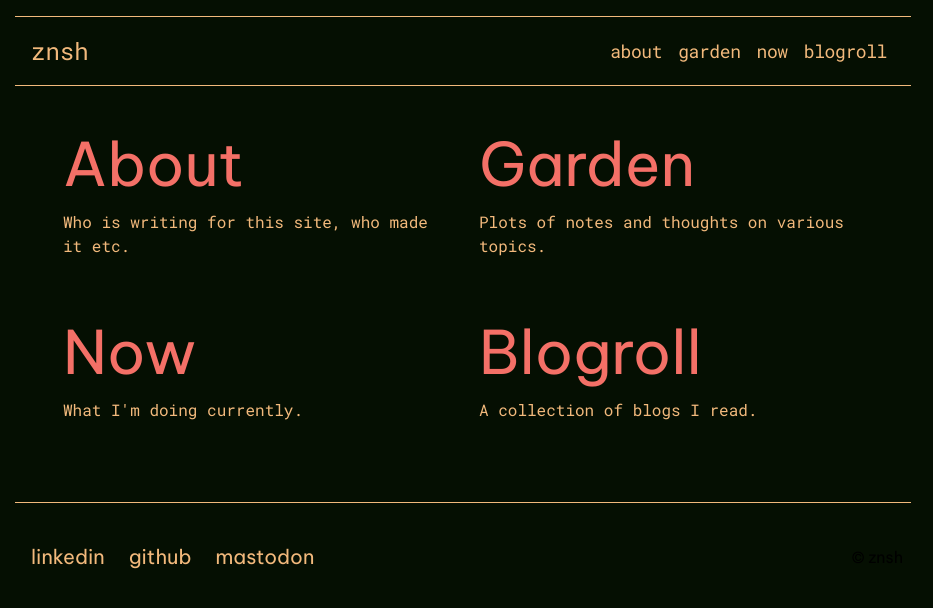
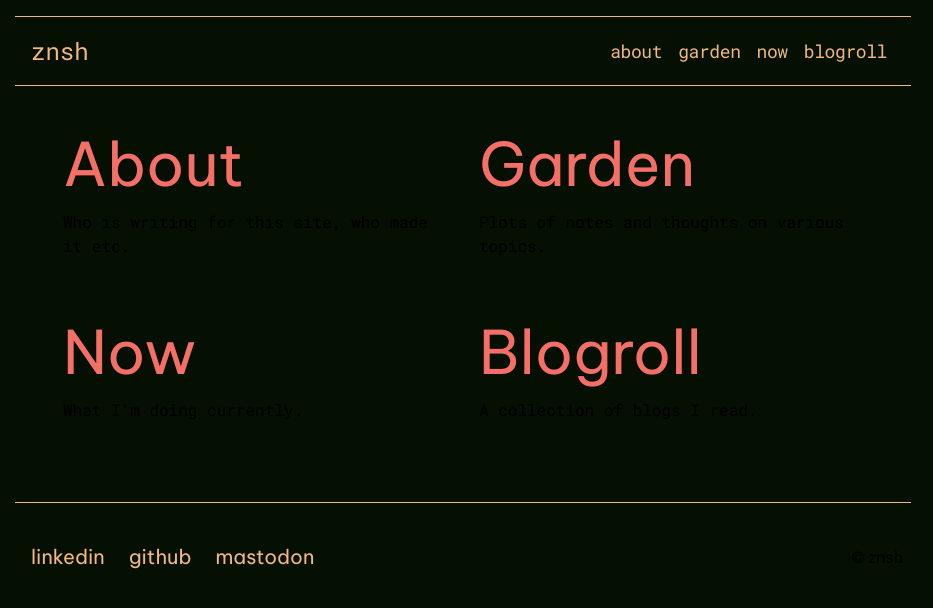
Before and after one commit to zasuh/blog, a Next.js app: page / in a window 1280 px wide. Shown: the top 608 px of the page, without its empty margins (177-1110 px from the left). Built offline with nearby package versions, Linux system fonts and the light colour scheme.

Commit message:
fix(): fix styling

```diff
--- a/app/about/page.tsx
+++ b/app/about/page.tsx
@@ -15,13 +15,13 @@
             I started learning web development in 2014 when I was studying
             economics and saw that I really wasn't interested in it.
           </p>
-          <hr className="my-4 border-text-terniary" />
+          <br />
           <p>
             Over the next 4 years I was self learning about everything
             HTML/CSS/JAVASCRIPT while working in IT and going to school in the
             evenings.
           </p>
-          <hr className="my-4 border-text-terniary" />
+          <br />
           <p>
             In late 2018 I got my first developer job and have stayed in the
             industry since, working at multiple companies on different sectors
@@ -31,7 +31,7 @@
             running projects this has shaped my knowledge and skills ever
             evolving.
           </p>
-          <hr className="my-4 border-text-terniary" />
+          <br />
           <p>
             Mostly focusing on Front End development in React, I've recently
             been learning and moving to more full stack projects which I call
@@ -40,7 +40,7 @@
             me an email.
           </p>
         </div>
-        <div className="flex flex-col gap-8 items-center">
+        <div className="flex flex-col gap-8 items-center text-terniary">
           <a href="mailto:suhadolnik@proton.me" className="hover:underline">
             suhadolnik@proton.me
           </a>
--- a/app/components/footer.tsx
+++ b/app/components/footer.tsx
@@ -10,12 +10,12 @@
 
 export default function Footer() {
   return (
-    <footer className="flex flex-col items-center justify-center w-full mt-8 border-text-terniary border-t p-2">
+    <footer className="flex flex-col items-center justify-center w-full mt-8 border-terniary border-t p-2">
       <div className="flex flex-col md:flex-row items-center justify-between w-full">
         <ul className="text-xl md:text-md mt-8 flex flex-col space-x-0 space-y-2 text-avocado-400 md:flex-row md:space-x-4 md:space-y-0">
           <li>
             <a
-              className="flex items-center transition-all hover:underline"
+              className="flex items-center transition-all hover:underline text-terniary"
               rel="noopener noreferrer"
               target="_blank"
               href="https://www.linkedin.com/in/zasuhadolnik/"
@@ -25,7 +25,7 @@
           </li>
           <li>
             <a
-              className="flex items-center transition-all hover:underline"
+              className="flex items-center transition-all hover:underline text-terniary"
               rel="noopener noreferrer"
               target="_blank"
               href="https://github.com/zasuh"
@@ -35,7 +35,7 @@
           </li>
           <li>
             <a
-              className="flex items-center transition-all hover:underline"
+              className="flex items-center transition-all hover:underline text-terniary"
               rel="noopener noreferrer"
               target="_blank"
               href="https://mastodon.social/@znsh"
--- a/app/components/nav.tsx
+++ b/app/components/nav.tsx
@@ -27,7 +27,7 @@
 
 export function Navbar() {
   return (
-    <div className="flex flex-col md:flex-row items-center justify-between p-4 border-text-terniary border-y w-full">
+    <div className="flex flex-col md:flex-row items-center justify-between p-4 border-terniary border-y w-full text-terniary">
       <Link href="/" className={cn("text-3xl md:text-2xl")}>
         znsh
       </Link>
--- a/app/components/posts.tsx
+++ b/app/components/posts.tsx
@@ -25,7 +25,7 @@
           >
             <div className="w-full flex items-center">
               <p className="min-w-fit">{post.metadata.title}</p>
-              <div className="mx-4 h-[1px] w-full border-b border-text-terniary"></div>
+              <div className="mx-4 h-[1px] w-full border-b border-terniary"></div>
               <p className="text-white min-w-[120px] text-right">
                 {formatDate(post.metadata.publishedAt)}
               </p>
--- a/app/global.css
+++ b/app/global.css
@@ -6,7 +6,7 @@
   --color-heading: #f47067;
   --color-heading-secondary: #dd4949;
   --color-subheading: #f6d05b;
-  --color-text-terniary: #f2b97c;
+  --color-terniary: #f2b97c;
 }
 
 :root {
@@ -84,7 +84,7 @@
 }
 
 .prose a {
-  @apply underline transition-all decoration-neutral-400  underline-offset-2 decoration-[0.1em];
+  @apply text-terniary underline transition-all decoration-neutral-400  underline-offset-2 decoration-[0.1em];
 }
 
 .prose .anchor:after {
--- a/tailwind.config.js
+++ b/tailwind.config.js
@@ -1,8 +1,27 @@
 /** @type {import('tailwindcss').Config} */
 module.exports = {
   content: [
-    "./src/pages/**/*.{js,ts,jsx,tsx,mdx}",
-    "./src/components/**/*.{js,ts,jsx,tsx,mdx}",
-    "./src/app/**/*.{js,ts,jsx,tsx,mdx}",
+    "./pages/**/*.{js,ts,jsx,tsx,mdx}",
+    "./components/**/*.{js,ts,jsx,tsx,mdx}",
+    "./app/**/*.{js,ts,jsx,tsx,mdx}",
   ],
+  theme: {
+    extend: {
+      fontFamily: {
+        sans: ["var(--font-be-vietnam-pro)"],
+        mono: ["var(--font-roboto-mono)"],
+      },
+      textColor: {
+        heading: "var(--color-heading)",
+        "heading-secondary": "var(--color-heading-secondary)",
+        subheading: "var(--color-subheading)",
+        terniary: "var(--color-terniary)",
+      },
+      backgroundColor: {
+        "blog-background": "var(--color-blog-background)",
+        "blog-background-secondary": "var(--color-blog-background-secondary)",
+      },
+    },
+  },
+  plugins: [],
 };
```
